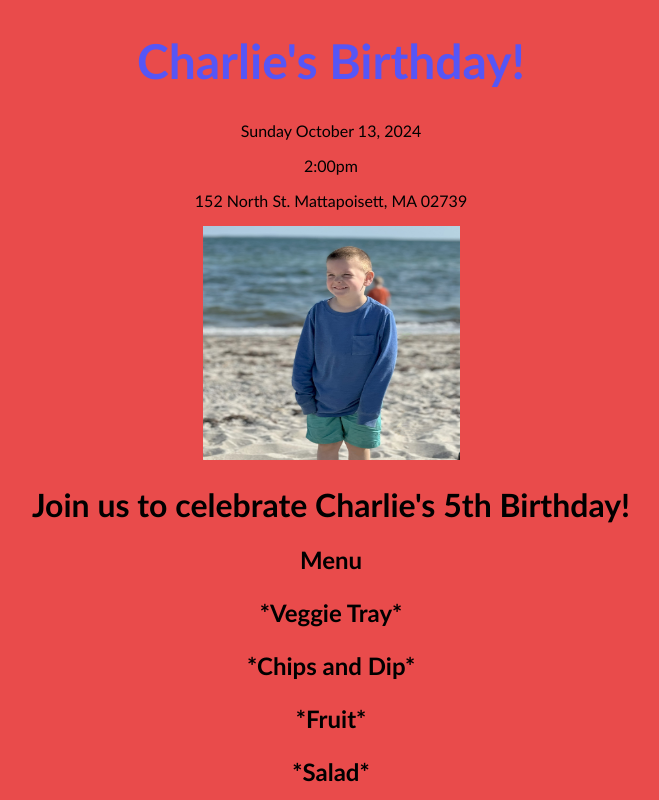
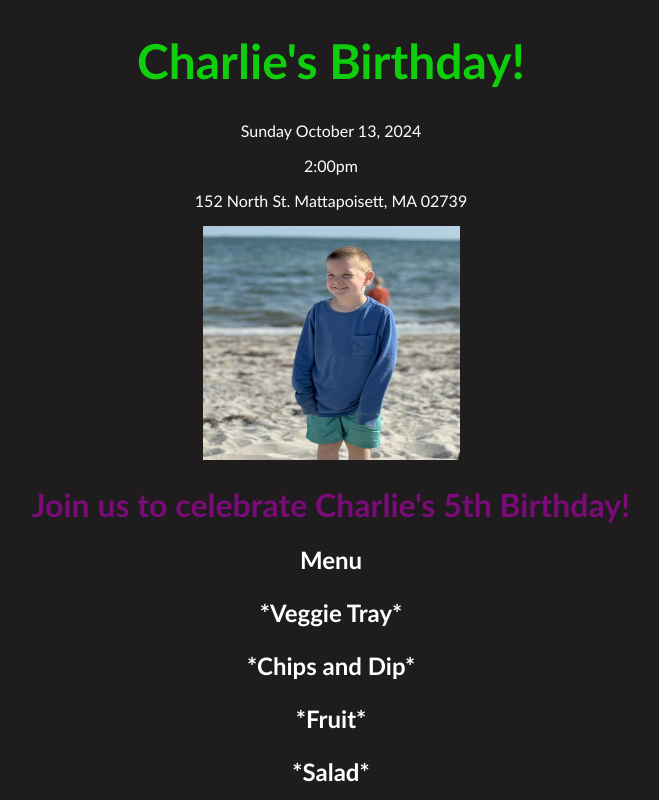
Before and after one commit to Rockn504/Rockn504.github.io, a plain HTML site: page index.html in a window 1280 px wide. Shown: the top 800 px of the page, without its empty margins (309-968 px from the left). Drawn offline with Linux system fonts and the light colour scheme.

Commit message:
Add files via upload

```diff
--- a/event.css
+++ b/event.css
@@ -3,16 +3,22 @@
 * {
     font-family:'Gill Sans', 'Gill Sans MT', Calibri, 'Trebuchet MS', sans-serif;
     text-align: center;
-    background-color: rgb(233, 75, 75);
+    background-color: rgb(30, 28, 28);
+    color: white;
 }
 h1.Header {
 
     font-size: 3em;
-    color: rgb(86, 86, 246);
+    color: rgb(15, 207, 12);
 
+}
+h1.title {
+
+    color: rgba(150, 6, 150, 0.767);
 }
 h2 {
     font-size: 1.5 em;
+
 }
 
 h3 {
@@ -35,12 +41,17 @@ p.description {
     * {
         font-family:'Gill Sans', 'Gill Sans MT', Calibri, 'Trebuchet MS', sans-serif;
         text-align: center;
-        background-color: rgb(233, 75, 75);
+        background-color: rgb(30, 28, 28);
+        color: white;
     }
     h1.Header {
 
         font-size: 3em;
-        color: rgb(86, 86, 246);
+        color: rgb(15, 207, 12);
+
+    }
+    h1.title {
+        color: rgba(150, 6, 150, 0.767);
 
     }
     h2 {
@@ -66,12 +77,13 @@ p.description {
     * {
         font-family:'Gill Sans', 'Gill Sans MT', Calibri, 'Trebuchet MS', sans-serif;
         text-align: center;
-        background-color: rgb(233, 75, 75);
+        background-color: rgb(30, 28, 28);
+        color: white;
     }
     h1.Header {
 
         font-size: 3em;
-        color: rgb(86, 86, 246);
+        color: rgb(15, 207, 12);
 
     }
     h2 {
```
